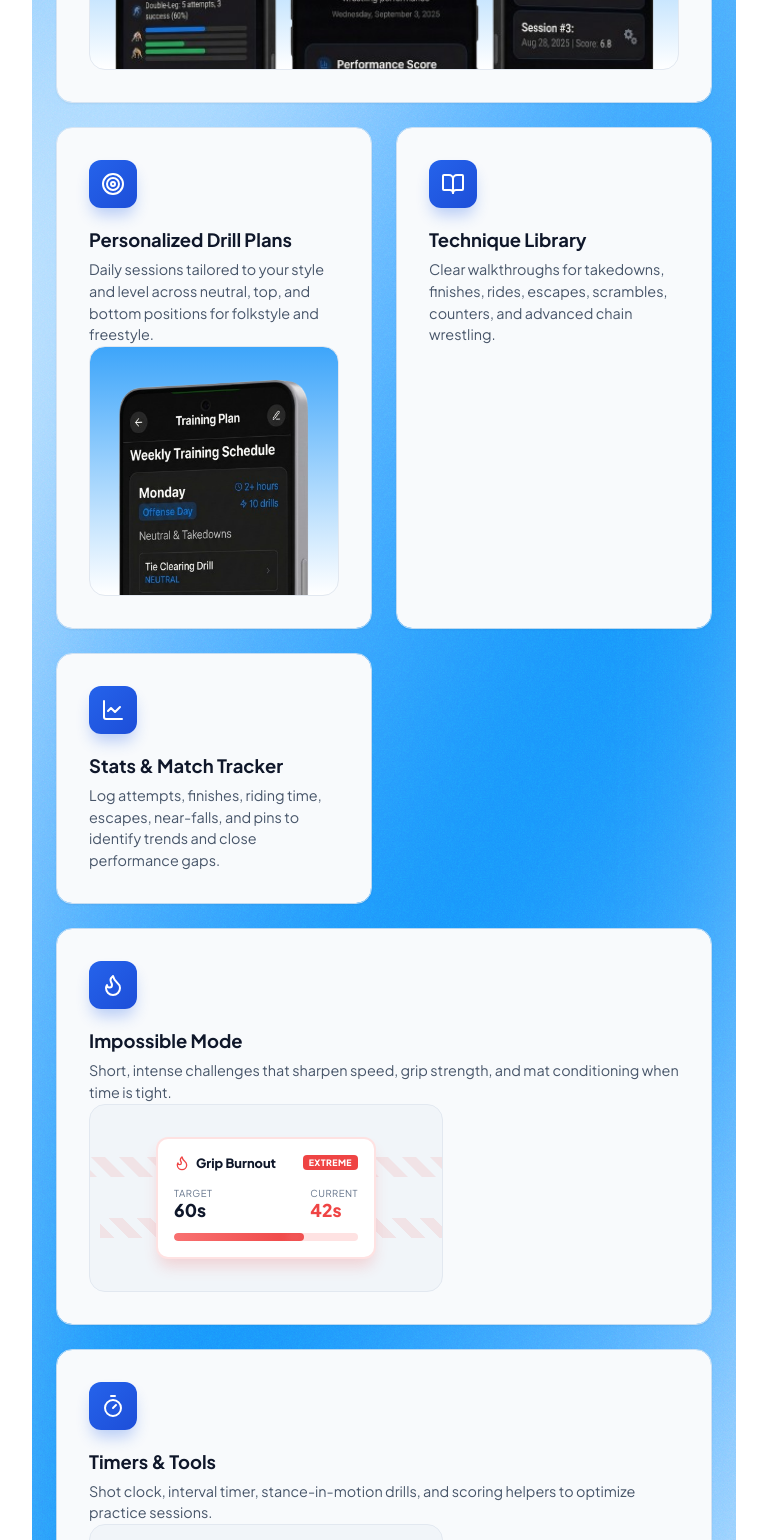
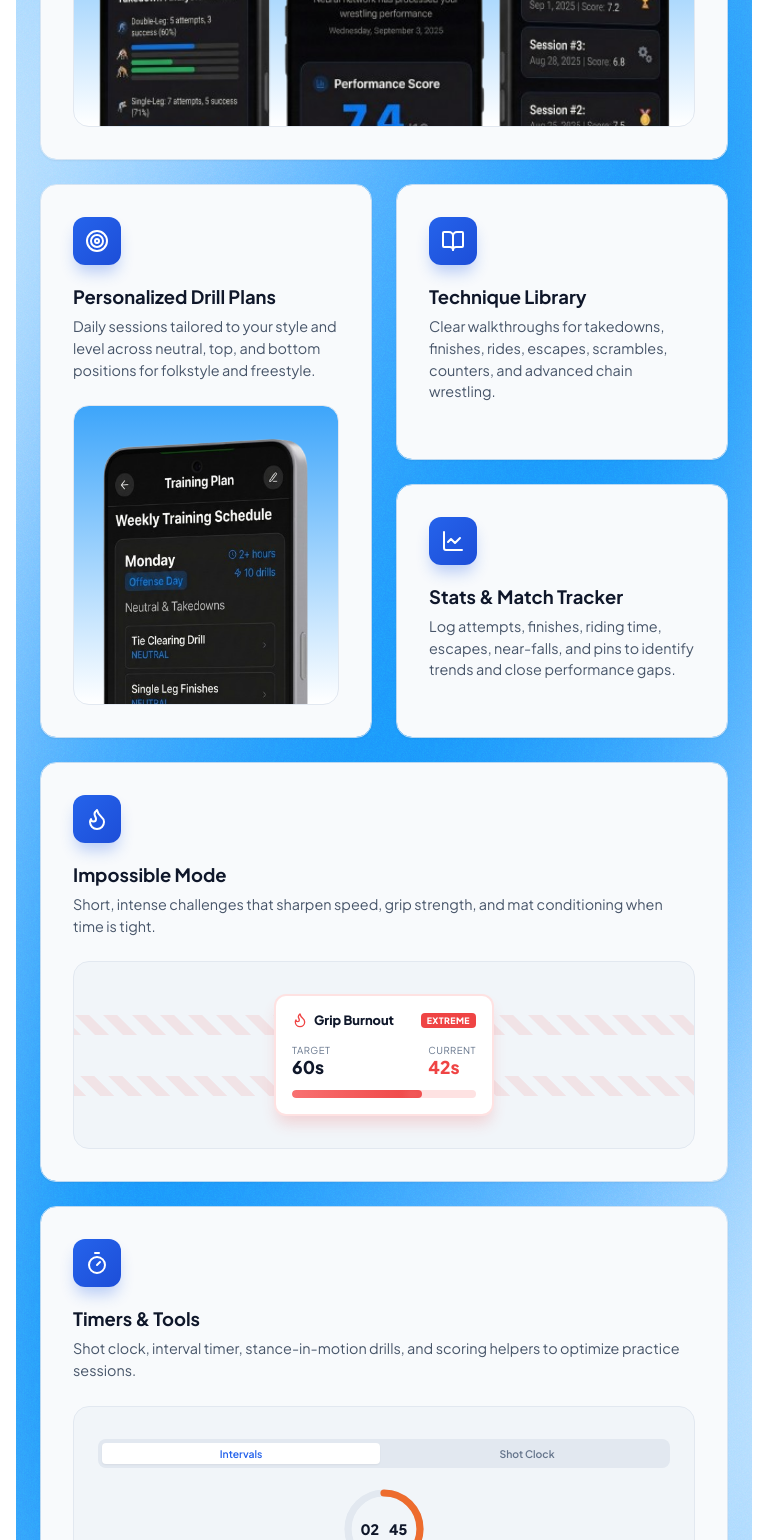
Before and after one commit to draftworks-repos/wrestleAI, a React (Vite) app: page / in a window 768 px wide. Shown: the part 4100-5640 px from the top of the page. Built offline with nearby package versions, Linux system fonts and the light colour scheme.

Commit message:
features css done

```diff
--- a/styles/Features.css
+++ b/styles/Features.css
@@ -228,9 +228,42 @@
   .core-features-bento-grid {
     grid-template-columns: repeat(2, 1fr);
   }
-  .bento-large,
-  .bento-wide {
+
+  .bento-item-1 {
     grid-column: span 2;
+  }
+
+  .bento-item-2 {
+    grid-column: span 1;
+    grid-row: span 2;
+  }
+
+  .bento-item-3 {
+    grid-column: span 1;
+    grid-row: span 1;
+  }
+
+  .bento-item-4 {
+    grid-column: span 1;
+    grid-row: span 1;
+  }
+
+  .bento-item-5 {
+    grid-column: span 2;
+  }
+
+  .bento-item-6 {
+    grid-column: span 2;
+  }
+
+  .bento-item-7 {
+    grid-column: span 1;
+    grid-row: span 2;
+  }
+
+  .bento-item-8 {
+    grid-column: span 1;
+    grid-row: span 2;
   }
 }
 
@@ -762,3 +795,25 @@
 .bento-wrapper:hover .mockup-img-wide {
   transform: translateY(-50%) translateX(-12px) scale(1.03);
 }
+
+@media (max-width: 1024px) {
+  .core-features-title {
+    margin-top: 1rem;
+  }
+  .core-feature-card {
+    gap: 1.5rem;
+  }
+  .bento-mockup-wrapper {
+    max-height: 300px;
+  }
+  .bento-wide .core-feature-mock-ui-wrapper {
+    width: 100%;
+  }
+}
+
+@media (max-width: 768px) {
+  .core-features-section {
+    margin: 0 1rem;
+    padding-bottom: 1.5rem;
+  }
+}
```
